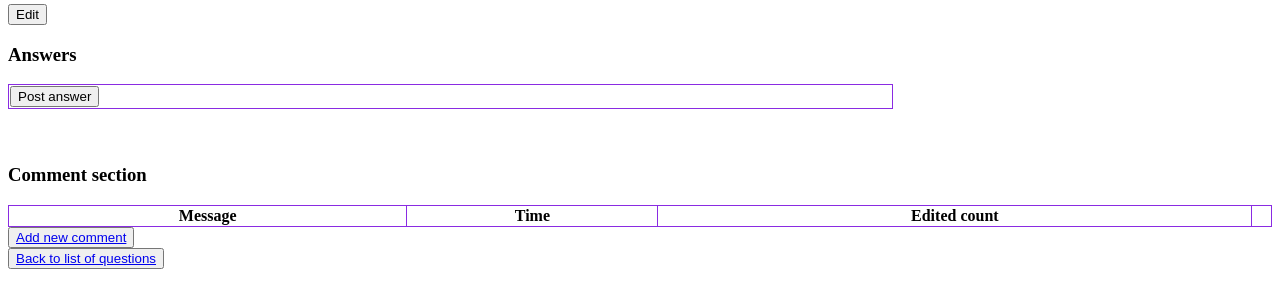
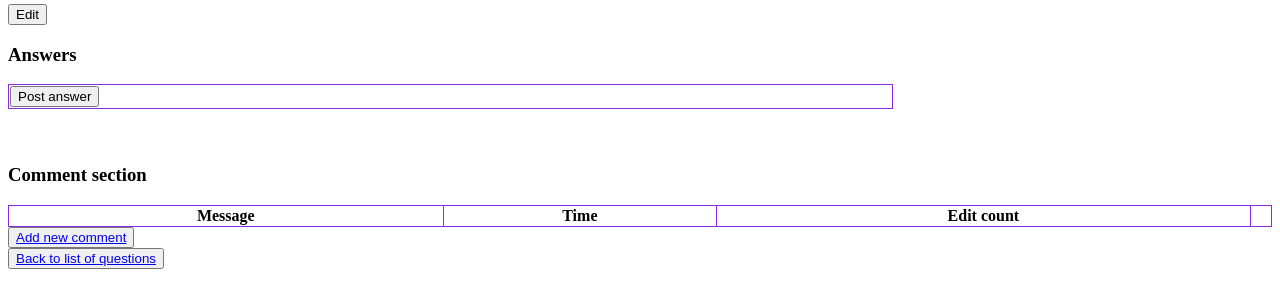
Before and after one commit to CodecoolGlobal/ask-mate-3-python-juhaszszabolcs90, a Flask app: template templates/display_question.html in a window 1280 px wide. Shown: the part 236-544 px from the top of the page. Run offline with Flask 2, Linux system fonts and the light colour scheme; the template is opened without the code that fills it, so the values that code supplies are empty; some libraries are stand-ins or nearby versions.

Commit message:
edit count, edit comments

```diff
--- a/server.py
+++ b/server.py
@@ -83,6 +83,17 @@ def add_question():
         data_manager.update_question_with_time(new_question.get('id'), title, message, image)
         return redirect(url_for('display_question', question_id=new_question.get('id')))
     return render_template('add_question.html', question_id=new_question.get('id'), tags=tags)
+
+
+@app.route('/comment/<comment_id>/edit', methods=['GET', 'POST'])
+def edit_comment_question(comment_id):
+    comment = data_manager.get_comment(comment_id)
+    if request.method == 'POST':
+        data_manager.update_edit_count_to_comment(comment_id)
+        message = request.form.get('message')
+        data_manager.update_comment_question(comment_id, message)
+        return redirect(url_for("display_question", question_id=comment.get('question_id')))
+    return render_template("edit_question_comment.html", comment=comment)
 
 
 @app.route('/add_tags/<question_id>', methods=['POST'])
--- a/templates/display_question.html
+++ b/templates/display_question.html
@@ -60,14 +60,14 @@
                     </tr>
                     <tr>
                         <td><a href="/answer/{{ data.id }}/edit">
-                            <button type="button">Edit</button></a></td>
+                            <button type="button">Edit answer</button></a></td>
                         <td> {{ data.submission_time.strftime("%d-%m-%Y %H:%M") }}</td>
                         <td> <button> <a href="{{ url_for('add_comment_to_answer', answer_id=data.id) }}">Add new comment</a> </button></td>
                     </tr>
                         {% for commentdata in answers_comment %}
                             {% if commentdata.answer_id == data.id %}
                             <tr><td>{{ commentdata.message }}</td>
-                                {# edit comment td #}
+                                <td><a href="/comment/{{ commentdata.id }}/edit"><button type="button">Edit comment</button></a></td>
                                 <td><form action="/comments/{{ commentdata.id }}/delete" method='POST'>
                                     <input type="hidden" value="{{ question_id }}" name="questionID">
                                     <button type="submit"><i class="fa fa-trash-o"></i></button>
@@ -97,7 +97,7 @@
         <table>
         <th>Message</th>
         <th>Time</th>
-        <th>Edited count</th>
+        <th>Edit count</th>
         <th></th>
 
         {% for comment in comments %}
@@ -106,7 +106,7 @@
                 <td>{{ comment.message }}</td>
                 <td>{{ comment.submission_time.strftime("%d-%m-%Y %H:%M") }}</td>
                 <td>{{ comment.edited_count }}</td>
-
+                <td><a href="/comment/{{ comment.id }}/edit"><button type="button">Edit</button></a></td>
                 <td>
                 <form action="/comments/{{ comment['id'] }}/delete" method='POST'>
                     <input type="hidden" value="{{ question_id }}" name="questionID">
```
Also changed, not shown: data_manager.py (+27 -0 lines), templates/edit_question_comment.html (added, +19 -0 lines).
